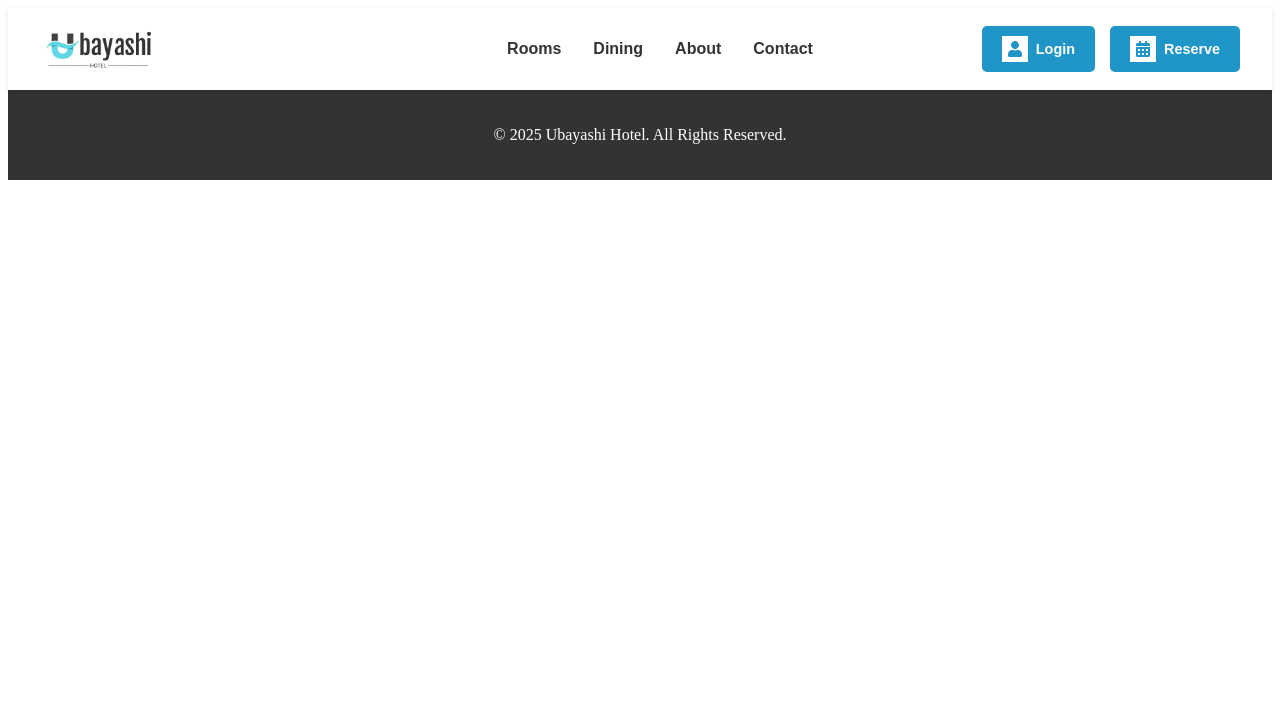
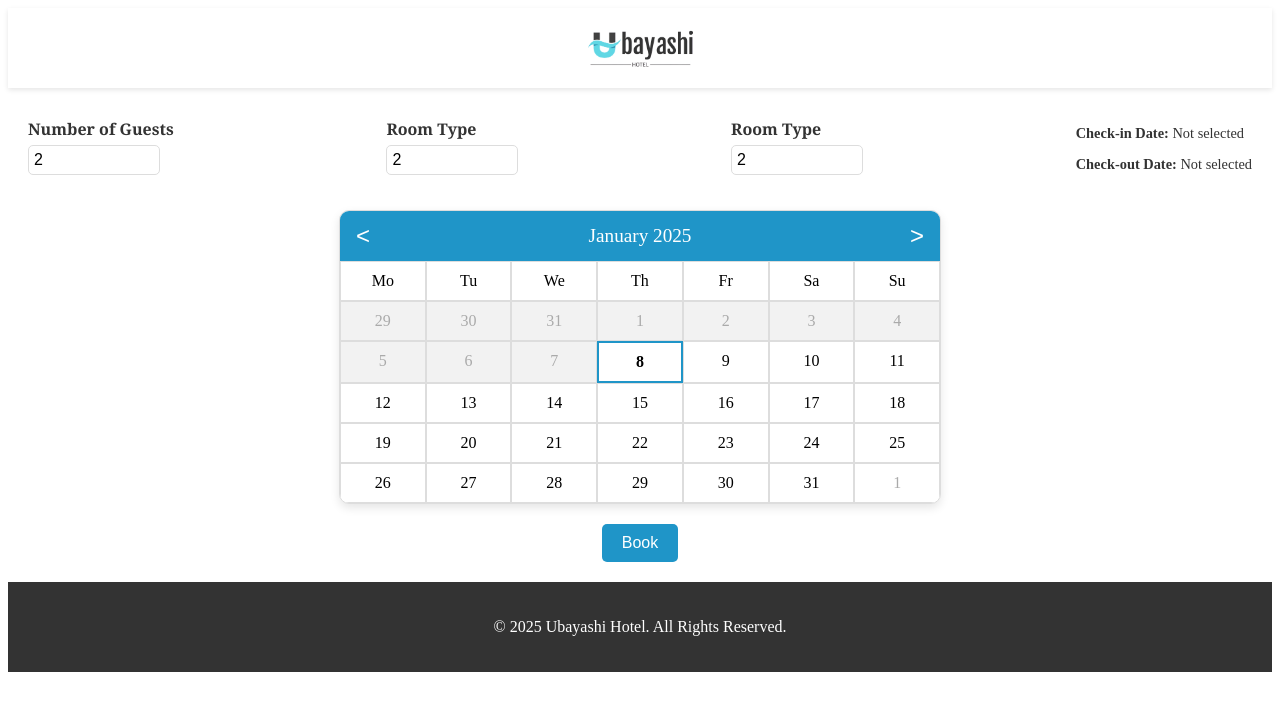
Before and after one commit to s3nmith/SoftwareEng-2024-Fall, a React (Vite) app in the folder hotel_reservation_frontend/: page /reserve in a window 1280 px wide. Shown: the top 710 px of the page. Built offline with nearby package versions, Linux system fonts and the light colour scheme.

Commit message:
reservation screen in-progress

```diff
--- a/hotel_reservation_frontend/src/App.jsx
+++ b/hotel_reservation_frontend/src/App.jsx
@@ -9,7 +9,8 @@ import About from './components/About';
 import Contact from './components/Contact';
 import Footer from './components/Footer';
 import Login from './components/Login';
-import MyPage from './components/MyPage'; // Import MyPage
+import MyPage from './components/MyPage';
+import Reserve from './components/Reserve';
 
 const App = () => {
   const roomsRef = useRef(null);
@@ -47,7 +48,8 @@ const App = () => {
           }
         />
         <Route path="/login" element={<Login />} />
-        <Route path="/mypage" element={<MyPage />} /> {/* Add route for MyPage */}
+        <Route path="/mypage" element={<MyPage />} />
+        <Route path="/reserve" element={<Reserve />} />
       </Routes>
       <Footer />
     </Router>
@@ -57,7 +59,7 @@ const App = () => {
 const ConditionalNavbar = ({ roomsRef, diningRef, aboutRef, contactRef }) => {
   const location = useLocation();
 
-  if ((location.pathname === '/login') || (location.pathname === '/mypage')) {
+  if ((location.pathname === '/login') || (location.pathname === '/mypage') || (location.pathname === '/reserve')) {
     return null;
   }
 
--- a/hotel_reservation_frontend/src/components/Hero.jsx
+++ b/hotel_reservation_frontend/src/components/Hero.jsx
@@ -31,7 +31,7 @@ const Hero = () => {
       <div className="hero-content">
         <h2>Welcome to Paradise</h2>
         <p>Relax, unwind, and experience the beauty of island life.</p>
-        <Link to="/login" className="cta-button">
+        <Link to="/reserve" className="cta-button">
           Book Your Escape
         </Link>
       </div>
--- a/hotel_reservation_frontend/src/components/Navbar.jsx
+++ b/hotel_reservation_frontend/src/components/Navbar.jsx
@@ -4,7 +4,7 @@ import { FaUser, FaCalendarAlt } from 'react-icons/fa';
 import '../styles/Navbar.css';
 import hotelLogo from '../assets/hotel-logo.png';
 
-const Navbar = ({ roomsRef, diningRef, aboutRef, contactRef }) => {
+const Navbar = ({ heroRef, roomsRef, diningRef, aboutRef, contactRef }) => {
   const handleScroll = (ref) => {
     ref.current.scrollIntoView({ behavior: 'smooth' });
   };
@@ -12,9 +12,9 @@ const Navbar = ({ roomsRef, diningRef, aboutRef, contactRef }) => {
   return (
     <header className="navbar">
       <div className="navbar-container">
-        <div className="navbar-logo">
+        <Link onClick={() => handleScroll(heroRef)} className="navbar-logo">
           <img src={hotelLogo} alt="Hotel Logo" className="hotel-logo" />
-        </div>
+        </Link>
         <nav className="navbar-links">
           <ul className="nav-links">
             <li><button onClick={() => handleScroll(roomsRef)}>Rooms</button></li>
@@ -28,10 +28,10 @@ const Navbar = ({ roomsRef, diningRef, aboutRef, contactRef }) => {
             <FaUser className="icon" />
             Login
           </Link>
-          <button className="navbar-btn reserve-btn">
+          <Link to="/reserve" className="navbar-btn reserve-btn">
             <FaCalendarAlt className="icon" />
             Reserve
-          </button>
+          </Link>
         </div>
       </div>
     </header>
@@ -39,6 +39,7 @@ const Navbar = ({ roomsRef, diningRef, aboutRef, contactRef }) => {
 };
 
 Navbar.propTypes = {
+  heroRef: PropTypes.shape({ current: PropTypes.instanceOf(Element) }).isRequired,
   roomsRef: PropTypes.shape({ current: PropTypes.instanceOf(Element) }).isRequired,
   diningRef: PropTypes.shape({ current: PropTypes.instanceOf(Element) }).isRequired,
   aboutRef: PropTypes.shape({ current: PropTypes.instanceOf(Element) }).isRequired,
--- /dev/null
+++ b/hotel_reservation_frontend/src/components/Reserve.jsx
@@ -0,0 +1,132 @@
+import { useState } from 'react';
+import {
+  format,
+  addMonths,
+  subMonths,
+  startOfMonth,
+  endOfMonth,
+  startOfWeek,
+  addDays,
+  isSameMonth,
+  isToday as checkIfToday,
+} from 'date-fns';
+import '../styles/Reserve.css';
+import NavbarMinimal from './NavbarMinimal';
+
+const Reserve = () => {
+  const [currentMonth, setCurrentMonth] = useState(new Date());
+  const today = new Date();
+  const [checkInDate, setCheckInDate] = useState(null);
+  const [checkOutDate, setCheckOutDate] = useState(null);
+
+  const startDate = startOfWeek(startOfMonth(currentMonth));
+  const endDate = addDays(endOfMonth(currentMonth), 6 - endOfMonth(currentMonth).getDay());
+
+  const handleDateClick = (date) => {
+    const formattedDate = format(date, 'yyyy-MM-dd');
+
+    if (!checkInDate || (checkInDate && checkOutDate)) {
+      setCheckInDate(formattedDate);
+      setCheckOutDate(null);
+    } else if (!checkOutDate && formattedDate > checkInDate) {
+      setCheckOutDate(formattedDate);
+    } else if (formattedDate <= checkInDate) {
+      setCheckInDate(formattedDate);
+    }
+  };
+
+  const handlePrevMonth = () => {
+    setCurrentMonth(subMonths(currentMonth, 1));
+  };
+
+  const handleNextMonth = () => {
+    setCurrentMonth(addMonths(currentMonth, 1));
+  };
+
+  const renderCells = () => {
+    const rows = [];
+    let days = [];
+    let day = startDate;
+
+    while (day <= endDate) {
+      for (let i = 0; i < 7; i++) {
+        const formattedDate = format(day, 'yyyy-MM-dd');
+        const isPast = day < today && !checkIfToday(day);
+        const isToday = checkIfToday(day);
+
+        days.push(
+          <div
+            className={`cell ${!isSameMonth(day, currentMonth) ? 'disabled' : ''}
+			  ${isPast ? 'past' : ''} ${isToday ? 'today' : ''} ${
+              formattedDate === checkInDate || formattedDate === checkOutDate ? 'selected' : ''
+            }`}
+            key={day}
+            onClick={() =>
+              !isPast && isSameMonth(day, currentMonth) && handleDateClick(day)
+            }
+          >
+            <span>{format(day, 'd')}</span>
+          </div>
+        );
+        day = addDays(day, 1);
+      }
+      rows.push(
+        <div className="row" key={day}>
+          {days}
+        </div>
+      );
+      days = [];
+    }
+    return rows;
+  };
+
+  return (
+    <div>
+      <NavbarMinimal />
+      <div className="reserve">
+        <div className="form-header">
+          <div>
+            <label>Number of Guests</label>
+            <input type="number" min="1" defaultValue="2" />
+          </div>
+		  <div>
+            <label>Room Type</label>
+            <input type="number" min="1" defaultValue="2" />
+          </div>
+		  <div>
+            <label>Room Type</label>
+            <input type="number" min="1" defaultValue="2" />
+          </div>
+          <div className="date-info">
+            <p>
+              <strong>Check-in Date:</strong> {checkInDate || 'Not selected'}
+            </p>
+            <p>
+              <strong>Check-out Date:</strong> {checkOutDate || 'Not selected'}
+            </p>
+          </div>
+        </div>
+        <div className="calendar">
+          <div className="calendar-header">
+            <button onClick={handlePrevMonth}>&lt;</button>
+            <span>{format(currentMonth, 'MMMM yyyy')}</span>
+            <button onClick={handleNextMonth}>&gt;</button>
+          </div>
+          <div className="calendar-days">
+            <div className="day">Mo</div>
+            <div className="day">Tu</div>
+            <div className="day">We</div>
+            <div className="day">Th</div>
+            <div className="day">Fr</div>
+            <div className="day">Sa</div>
+            <div className="day">Su</div>
+          </div>
+          <div className="calendar-body">{renderCells()}</div>
+        </div>
+        <button className="book-button">Book</button>
+      </div>
+    </div>
+  );
+};
+
+export default Reserve;
--- a/hotel_reservation_frontend/src/styles/Login.css
+++ b/hotel_reservation_frontend/src/styles/Login.css
@@ -145,3 +145,10 @@
   .login-button:hover {
 	background-color: #e0f3fb;
   }
+
+  .error-message {
+	color: red;
+	text-align: center;
+	margin-bottom: 20px;
+	font-weight: bold;
+  }
--- /dev/null
+++ b/hotel_reservation_frontend/src/styles/Reserve.css
@@ -0,0 +1,136 @@
+.reserve {
+	text-align: center;
+	padding: 20px;
+  }
+
+  .form-header {
+	display: flex;
+	justify-content: space-between;
+	align-items: center;
+	margin-bottom: 20px;
+  }
+
+  .form-header div {
+	text-align: left;
+  }
+
+  label {
+	display: block;
+	font-weight: bold;
+	margin-bottom: 5px;
+  }
+
+  input {
+	width: 120px;
+	padding: 5px;
+	border: 1px solid #ddd;
+	border-radius: 5px;
+	font-size: 1rem;
+  }
+
+  .date-info {
+	text-align: left;
+	font-size: 0.9rem;
+	color: #333;
+  }
+
+  .calendar {
+	max-width: 600px;
+	margin: 0 auto;
+	border: 1px solid #ddd;
+	border-radius: 10px;
+	overflow: hidden;
+	background: white;
+	box-shadow: 0 4px 10px rgba(0, 0, 0, 0.1);
+  }
+
+  .calendar-header {
+	display: flex;
+	justify-content: space-between;
+	align-items: center;
+	background-color: #1f95c8;
+	color: white;
+	padding: 10px;
+	font-size: 1.2rem;
+  }
+
+  .calendar-header button {
+	background: none;
+	border: none;
+	color: white;
+	font-size: 1.5rem;
+	cursor: pointer;
+  }
+
+  .calendar-days,
+  .row {
+	display: grid;
+	grid-template-columns: repeat(7, 1fr);
+  }
+
+  .day,
+  .cell {
+	padding: 10px;
+	text-align: center;
+	border: 1px solid #ddd;
+	font-size: 1rem;
+	position: relative;
+	cursor: pointer;
+  }
+
+  .cell.disabled {
+	color: #aaa;
+  }
+
+  .cell.past {
+	color: #aaa;
+	background-color: #f2f2f2;
+	pointer-events: none;
+  }
+
+  .cell.today {
+	font-weight: bold;
+	border: 2px solid #1f95c8;
+  }
+
+  .cell.available .indicator {
+	width: 8px;
+	height: 8px;
+	background-color: red;
+	border-radius: 50%;
+	position: absolute;
+	bottom: 5px;
+	left: 50%;
+	transform: translateX(-50%);
+  }
+
+  .cell:hover {
+	background-color: #e0f7fa;
+	transform: scale(1.05);
+	transition: transform 0.3s ease, background-color 0.3s ease;
+  }
+
+  .book-button {
+	background-color: #1f95c8;
+	color: white;
+	border: none;
+	padding: 10px 20px;
+	font-size: 1rem;
+	margin-top: 20px;
+	cursor: pointer;
+	border-radius: 5px;
+  }
+
+  .book-button:hover {
+	background-color: #146b8a;
+  }
+
+  .cell.selected {
+	background-color: #1f95c8;
+	color: white;
+	font-weight: bold;
+  }
+
+  .cell.selected:hover {
+	background-color: #146b8a;
+  }
--- a/package.json
+++ b/package.json
@@ -1,5 +1,6 @@
 {
   "dependencies": {
+    "date-fns": "^4.1.0",
     "prop-types": "^15.8.1",
     "react-icons": "^5.4.0",
     "react-router-dom": "^7.1.1"
```
Also changed, not shown: hotel_reservation_frontend/src/components/Login.jsx (+37 -12 lines), 1 other file (tests, documents, lock files or other folders).
